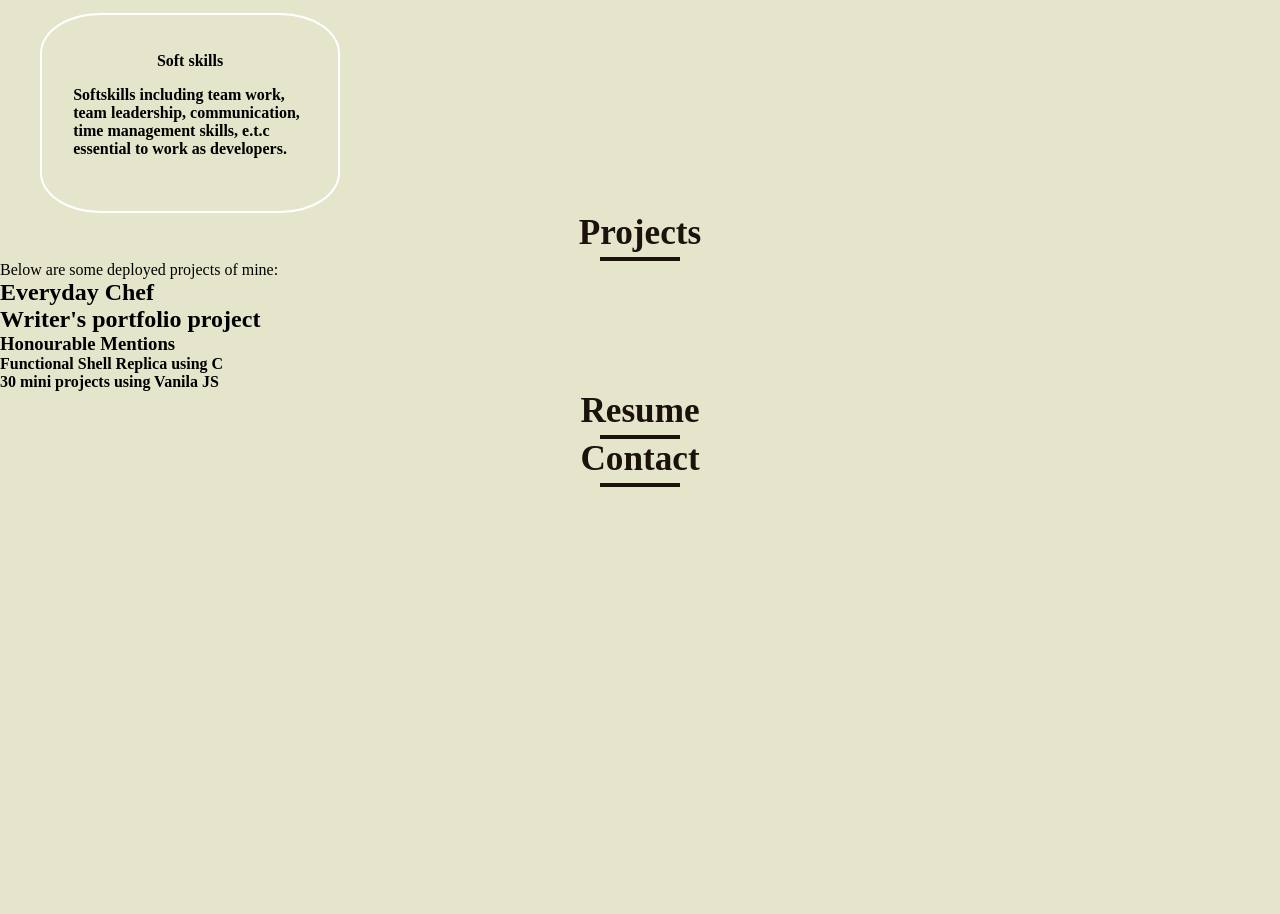
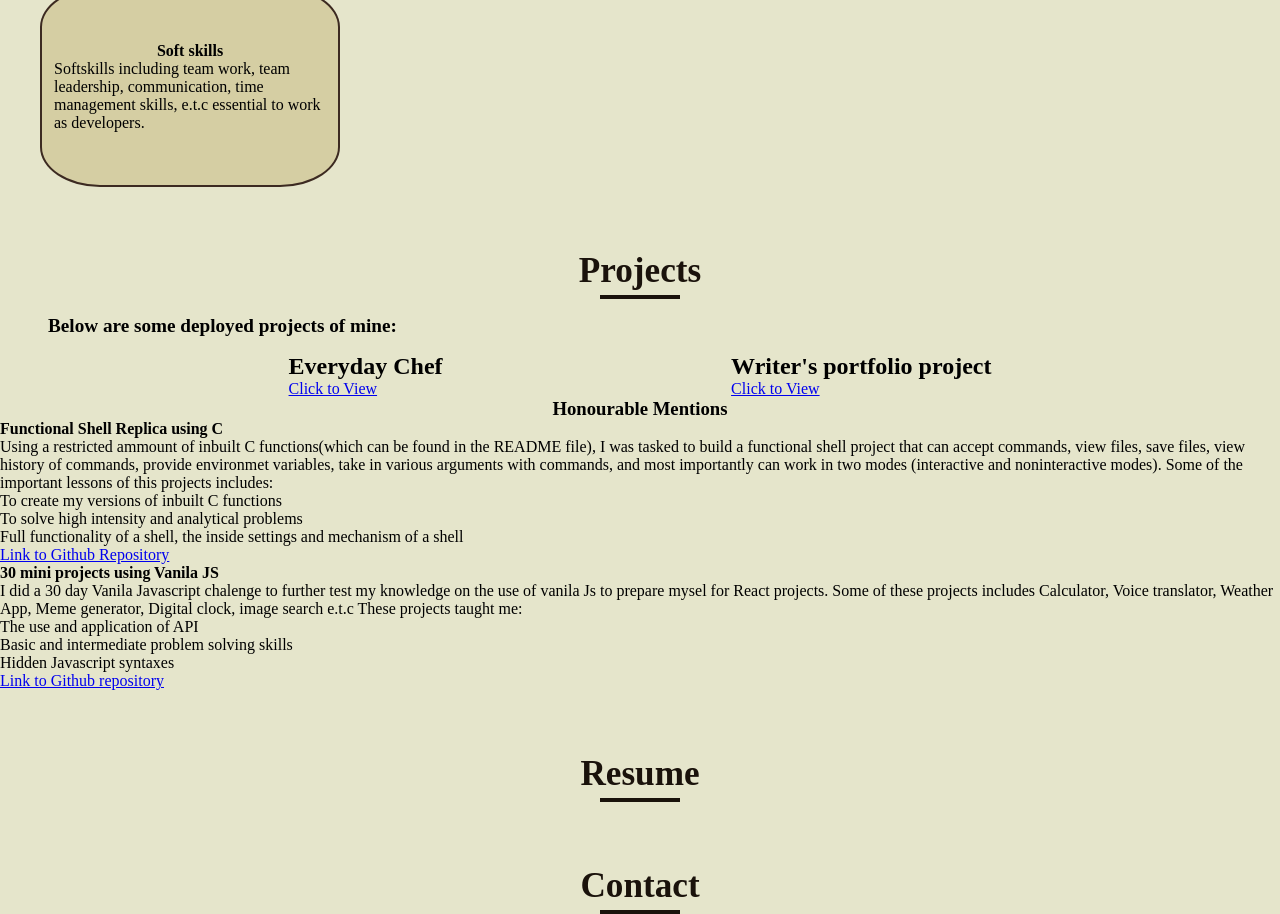
Before and after one commit to BenitaMichael/CodeAlpha_Personal_Portfolio_Website, a plain HTML site: page index.html in a window 1280 px wide. Shown: the part 1075-1989 px from the top of the page. Before the commit the page ends 1562 px from the top, so only its background shows below. Drawn offline with Linux system fonts and the light colour scheme.

Commit message:
Project structure

```diff
--- a/assest/style.css
+++ b/assest/style.css
@@ -19,6 +19,7 @@ html{
     font-size: 2.2rem;
     color: #1A120B;
     padding-bottom: 4px;
+    padding-top: 4rem;
 }
 
 hr{
@@ -31,6 +32,9 @@ hr{
 
 
 /*---NAVBAR SECTION---*/
+.nav{
+    position: fixed;
+}
 .navbar{
     background-color: #1A120B;
     display: flex;
@@ -104,7 +108,7 @@ hr{
 .home-img p{
     font-size: 1.2rem;
     font-weight: 600;
-    padding: 12px;
+    margin: 1rem 3rem;
 }
 
 @media (max-width: 1200px){
@@ -136,16 +140,17 @@ hr{
 
 
 /*---SKILLS SECTION---*/
-.skills p{
-    padding: 1rem 1.2rem;
-    font-size: 1rem;
+.skills .skills-text, .projects .projects-text{
+    margin: 1rem 3rem;
+    font-size: 1.2rem;
     font-weight: 700;
 }
 .skill{
     width: 300px;
     height: 200px;
     padding: 0 12px;
-    border: 2px solid #fff;
+    background: #D5CEA3;
+    border: 2px solid #3C2A21;
     border-radius: 20%;
     display: flex;
     flex-direction: column;
@@ -160,3 +165,27 @@ hr{
     gap: 16px;
     padding: 0 40px;
 }
+
+
+@media (max-width: 768px){
+    .skill{
+        margin: 0 auto;
+    }
+}
+
+
+
+
+
+/*---PROJECTS SECTION---*/
+
+.deployed-projects{
+    display: flex;
+    justify-content: space-evenly;
+    align-items: center;
+    flex-wrap: wrap;
+}
+
+.projects h3{
+    text-align: center;
+}
--- a/index.html
+++ b/index.html
@@ -7,7 +7,8 @@
     <title>Bunnie.tech</title>
 </head>
 <body>
-    <section class="navbar">
+    <section class="nav">
+        <div class="navbar">
         <h2 class="logo">Bunnie.tech</h2>
 
         <img src="assest/images/menu-icon.png" id="menu" alt="">
@@ -18,6 +19,7 @@
             <a href="#resume">Resume</a>
             <a href="#contact">Contact</a>
         </ul>
+    </div>
     </section>
     <section id="home" class="home">
         <h1>Web Developer by Night,
@@ -41,7 +43,7 @@
     <section id="skills" class="skills">
         <h1 class="heading">Skills</h1>
         <hr>
-        <p>Focusing on my skills in tech:</p>
+        <p class="skills-text">Focusing on my skills in tech:</p>
         <div class="all-skills">
         <div class="skill">
             <h4>Web Development</h4>
@@ -64,19 +66,46 @@
     <section id="projects" class="projects">
         <h1 class="heading">Projects</h1>
         <hr>
-        <p>Below are some deployed projects of mine:</p>
-        <div class="project">
-            <h1>Everyday Chef</h1>
+        <p class="projects-text">Below are some deployed projects of mine:</p>
+
+        <div class="deployed-projects">
+            <div class="project">
+                <h1>Everyday Chef</h1>
+                <a href="https://everyday-chef.netlify.app/" target="_blank">Click to View</a>
+            </div>
+            <div class="project">
+                <h1>Writer's portfolio project</h1>
+                <a href="https://helen-enubiaka.netlify.app/" target="_blank">Click to View</a>
+            </div>
         </div>
-        <div class="project">
-            <h1>Writer's portfolio project</h1>
-        </div>
+
+
         <h3>Honourable Mentions</h3>
         <div class="honourable-mentions">
             <h4>Functional Shell Replica using C</h4>
+            <p>Using a restricted ammount of inbuilt C functions(which can be found in the README file), I was tasked to build a functional shell project that can accept commands, view files,
+                save files, view history of commands, provide environmet variables, take in various arguments with commands, and most importantly can work in two modes (interactive and noninteractive  modes).
+                Some of the important lessons of this projects includes:
+            </p>
+            <ul>
+                <li>To create my versions of inbuilt C functions</li>
+                <li>To solve high intensity and analytical problems</li>
+                <li>Full functionality of a shell, the inside settings and mechanism of a shell</li>
+            </ul>
+            <a href="https://github.com/BenitaMichael/simple_shell">Link to Github Repository</a>
         </div>
         <div class="honourable-mentions">
             <h4>30 mini projects using Vanila JS</h4>
+            <p>I did a 30 day Vanila Javascript chalenge to further test my knowledge on the use of vanila Js to prepare mysel for React projects.
+                Some of these projects includes Calculator, Voice translator, Weather App, Meme generator, Digital clock, image search e.t.c
+                These projects taught me:
+            </p>
+                <ul>
+                    <li>The use and application of API</li>
+                    <li>Basic and intermediate problem solving skills</li>
+                    <li>Hidden Javascript syntaxes</li>
+                </ul>
+            <a href="https://github.com/BenitaMichael/30_days_Javascript_recap">Link to Github repository</a>
         </div>
 
     </section>
```
